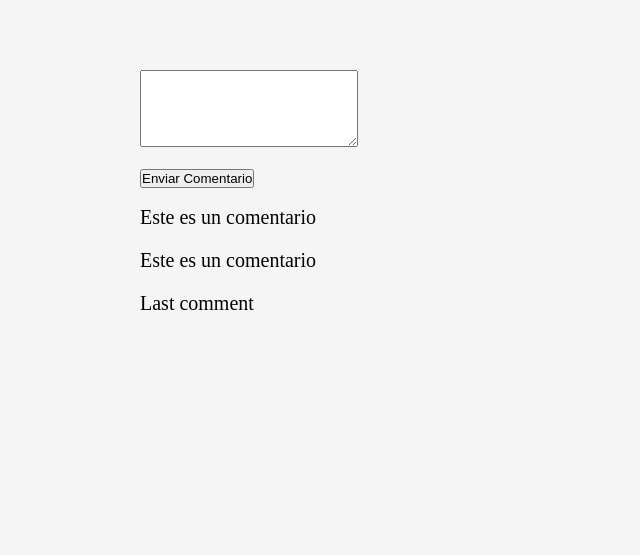
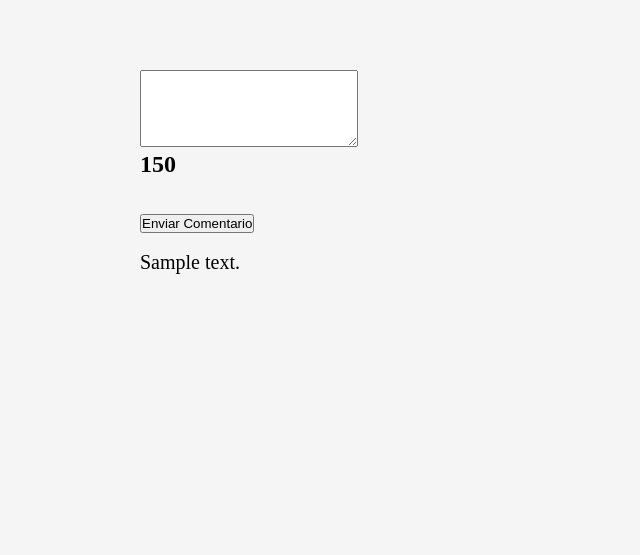
Before and after one commit to maomartiinez/openWall, a PHP site: page / in a window 1280 px wide. Shown: the part 200-755 px from the top of the page, without its empty margins (0-640 px from the left). Run offline with PHP 8.4, Linux system fonts and the light colour scheme; tables that the repository leaves empty hold one stand-in row (values such as "Sample post"); data that the repository does not hold is empty.

Commit message:
Versión 1.0 red social

```diff
--- a/assets/js/functions.js
+++ b/assets/js/functions.js
@@ -1,8 +1,14 @@
 $(document).ready(function () {
     cargarTodo();
+
+    $("#btnenviar").click(function () {
+        insertarComentario();
+    });
+
 });
 
 function cargarTodo() {
+    $('#muro').children().remove();
     $.ajax({
         type: "POST",
         url: "bo/ListarPubBO.php",
@@ -17,3 +23,26 @@ function cargarTodo() {
     });
     return false;
 }
+
+
+function insertarComentario() {
+    var comentario = $("#comentario").val();
+    if (comentario != "" && comentario != null) {
+        $.ajax({
+            type: "POST",
+            url: "bo/insertarPubBO.php",
+            data: {comentario: comentario},
+            success: function (data) {
+                if (data) {
+                    cargarTodo();
+                    $("#comentario").val("");
+                } else {
+                    alert("Error!");
+                }
+            },
+        });
+        return false;
+    } else {
+        alert("Pilas");
+    }
+}
--- a/assets/js/validations.js
+++ b/assets/js/validations.js
@@ -1,11 +1,12 @@
-$(document).ready(function(){
-
+$(document).ready(function () {
+    var numero = 150;
+    $("#contador").text(numero);
+    $("#comentario").keyup(function () {
+        numero = 150 - $("#comentario").val().length;
+        $("#contador").text(numero);
+        $("#contador").css("color", "black");
+        if (numero < 0) {
+            $("#contador").css("color", "red");
+        }
+    });
 });
-function validarCampo (elemento){
-    var text = $(elemento).text();
-        if (text !== "" && text.length<=140){
-            return true;
-        }else{
-            return false;
-        }
-}
--- a/bo/ListarPubBO.php
+++ b/bo/ListarPubBO.php
@@ -6,7 +6,7 @@ $dao = new ConexionBD();
 $publicacionesGet=$dao->getAllPublications();
 $publicaciones=array();
 foreach ($publicacionesGet as $it) {
-    if($it->count3){
+    if($it->count<3){
         $publicaciones[]=$it;
     }
 }
--- a/dao/ConexionBD.php
+++ b/dao/ConexionBD.php
@@ -5,7 +5,7 @@ Class ConexionBD{
 /** Constantes de conexión */
   const DB_HOST = 'localhost'; //Servidor
   const DB_USER = 'root'; //Usuario de la BD
-  const DB_PASS = 'root'; // Password de la BD
+  const DB_PASS = ''; // Password de la BD
   const DB_NAME = 'openwall'; //Nombre de la BD
 
   function __construct()
--- a/index.php
+++ b/index.php
@@ -3,9 +3,10 @@
     <head>
         <meta charset="UTF-8">
         <link href="assets/css/styles.css" rel="stylesheet" type="text/css"/>
-        <script src="http://code.jquery.com/jquery-latest.js"></script>
+        <script src="assets/js/jquery-2.1.1.min.js"></script>
         <script src="assets/js/header.js" type="text/javascript"></script>
-        <script src="assets/js/functions.js"> </script>
+        <script src="assets/js/functions.js"></script>
+        <script src="assets/js/validations.js"></script>
         <title>Muro de las lamentaciones</title>
     </head>
     <body>
@@ -17,15 +18,13 @@
         <section class="contenido wrapper">
             <div class="cont">
                 <textarea id="comentario" rows="5" cols="25"></textarea>
+                <h1 id="contador"> Cualquier cosa</h1>
                 <br>
                 <br>
                 <button id="btnenviar">Enviar Comentario</button>
                 <br>
                 <br>
                 <div id="muro">
-                    <div>Este es un comentario</div>
-                    <div>Este es un comentario</div>
-                    <div>Last comment</div>
                 </div>
             </div>
         </section>
```
